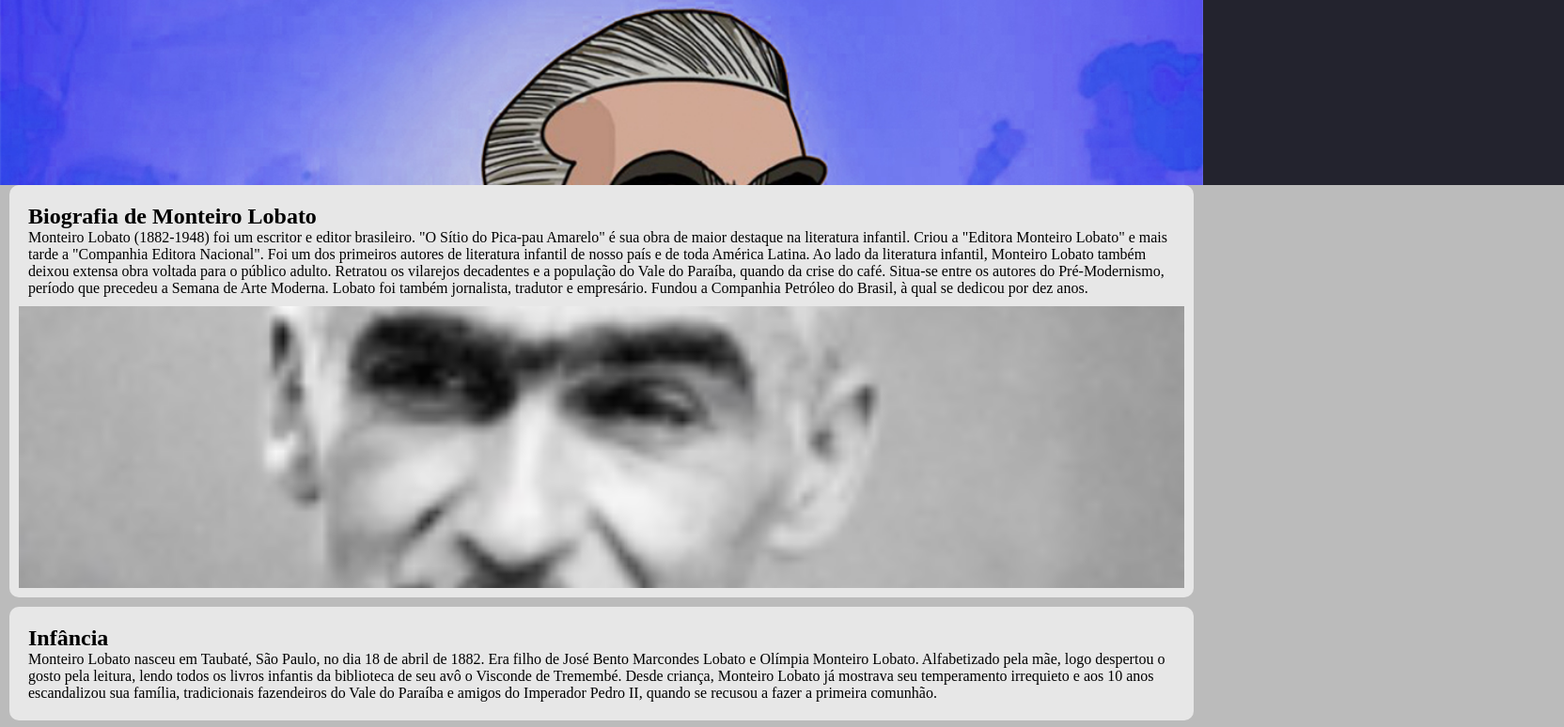
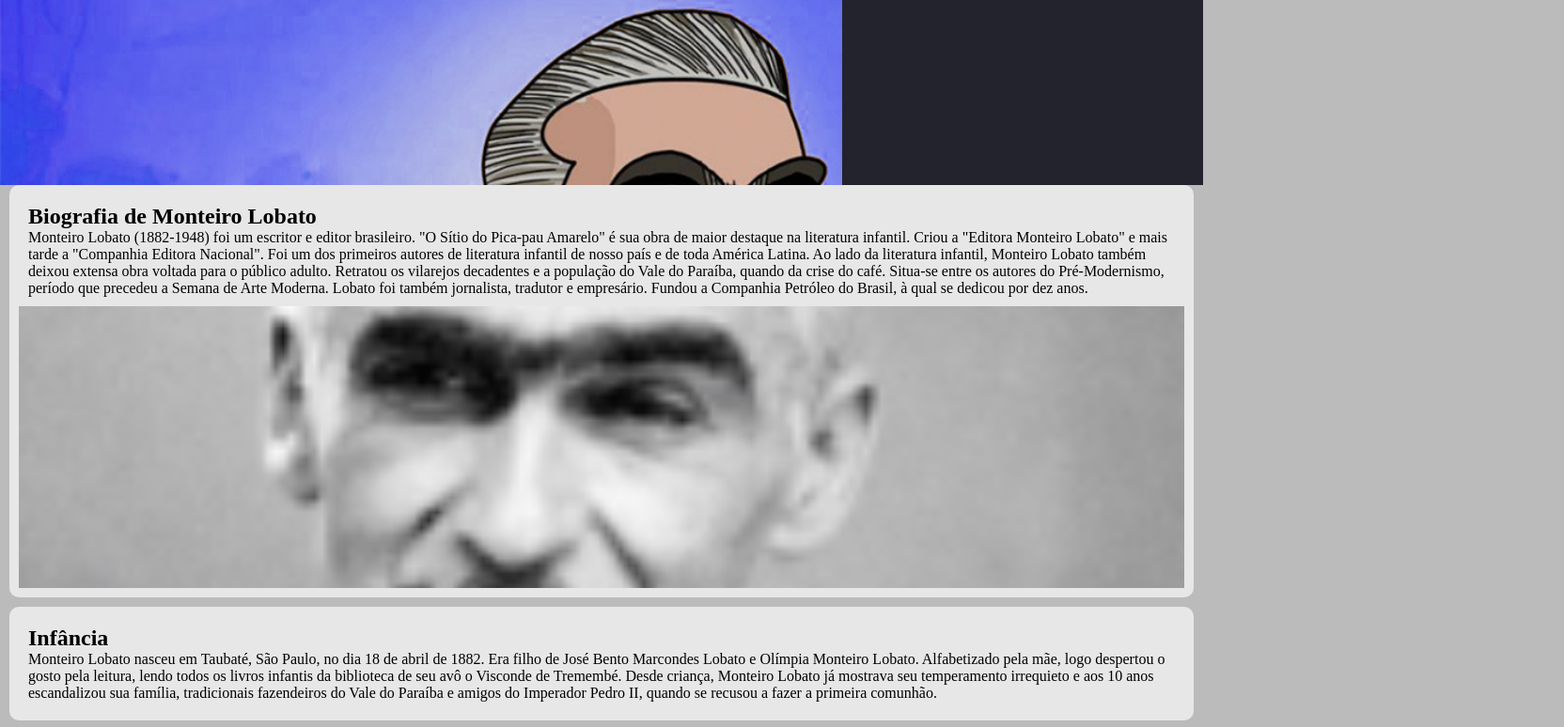
Before and after one commit to Felipesf3/Monteiro-Lobato-trabalho, a plain HTML site: page index.html in a window 1280 px wide. Shown: the part 67-841 px from the top of the page at 94% size, 1664 px wide, since content can reach past the window. Drawn offline with Linux system fonts and the light colour scheme.

Commit message:
tirei o translate

```diff
--- a/style.css
+++ b/style.css
@@ -81,7 +81,7 @@ main {
     flex-direction: column;
     align-items: center;
     justify-content: space-around;
-    transform: translateX(100%);
+    transform: translateX(0%);
     transition: transform 0.3s ease-in;
   }
   .nav-list li {
```
